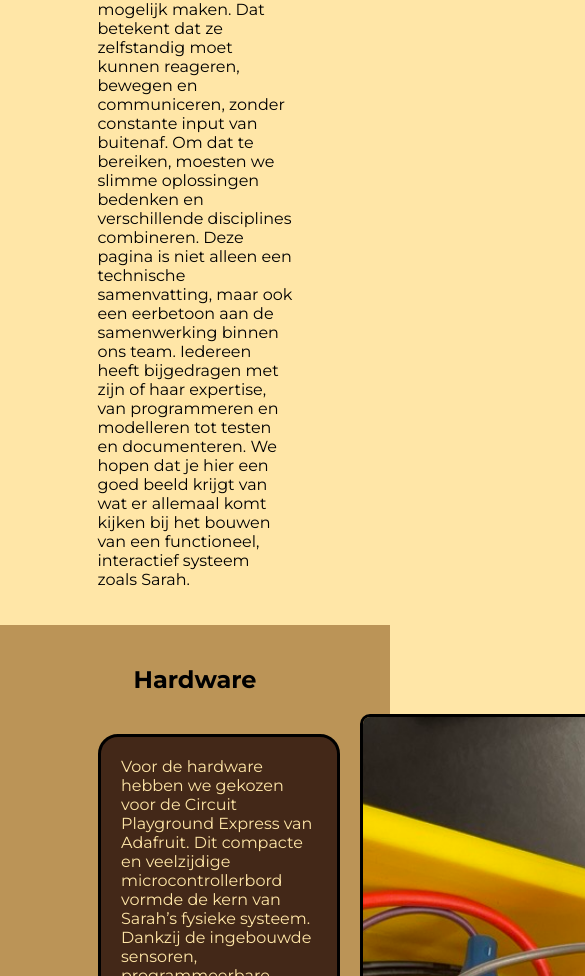
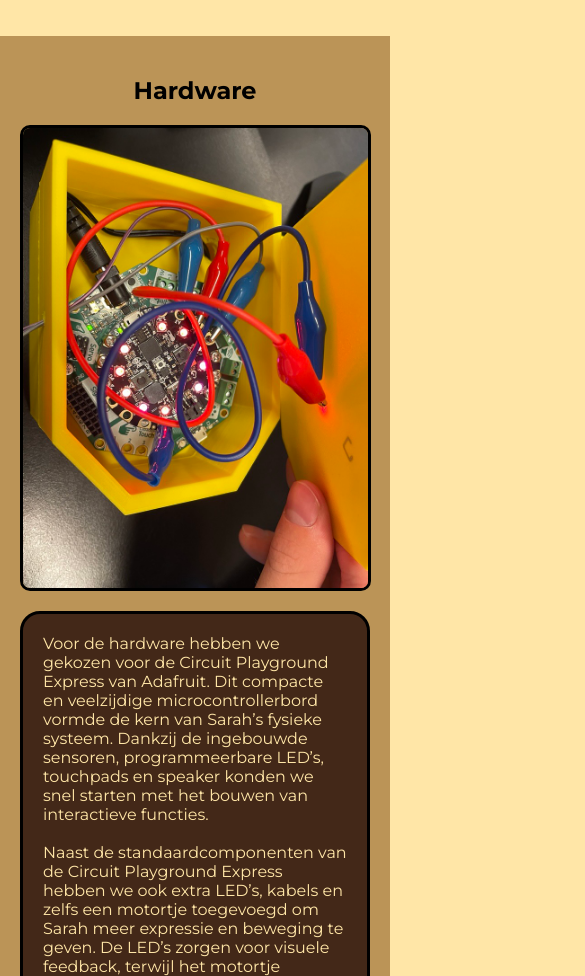
Before and after one commit to hoogendoornmax-code/Joost-2, a plain HTML site: page techniek.html in a window 390 px wide. Shown: the part 1024-2000 px from the top of the page, 585 px wide, since content can reach past the window. Drawn offline with Linux system fonts and the light colour scheme; a web font is replaced by a local one.

Commit message:
techniek pagina geoptimaliseerd voor mobile

```diff
--- a/css/style.css
+++ b/css/style.css
@@ -316,4 +316,15 @@ textarea {
   header {
     height: fit-content;
   }
+  .hardware-box {
+    width: 100%;
+    align-items: center;
+    flex-direction: column-reverse;
+  }
+  .technologie-introduction-text {
+    max-width: 90%;
+  }
+  .hardware-img {
+    width: 90%;
+  }
 }
```
